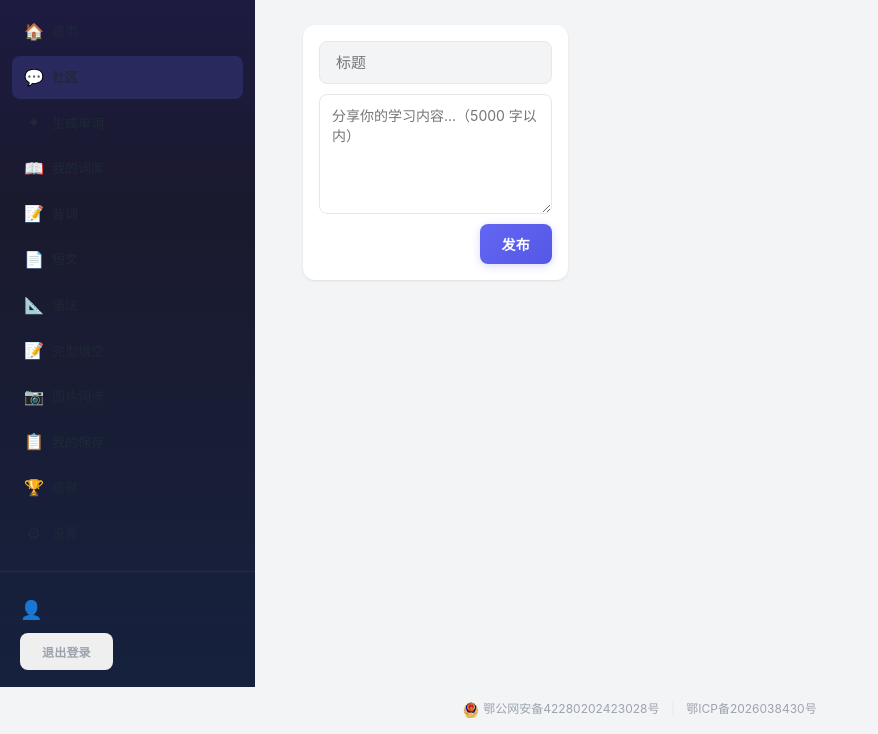
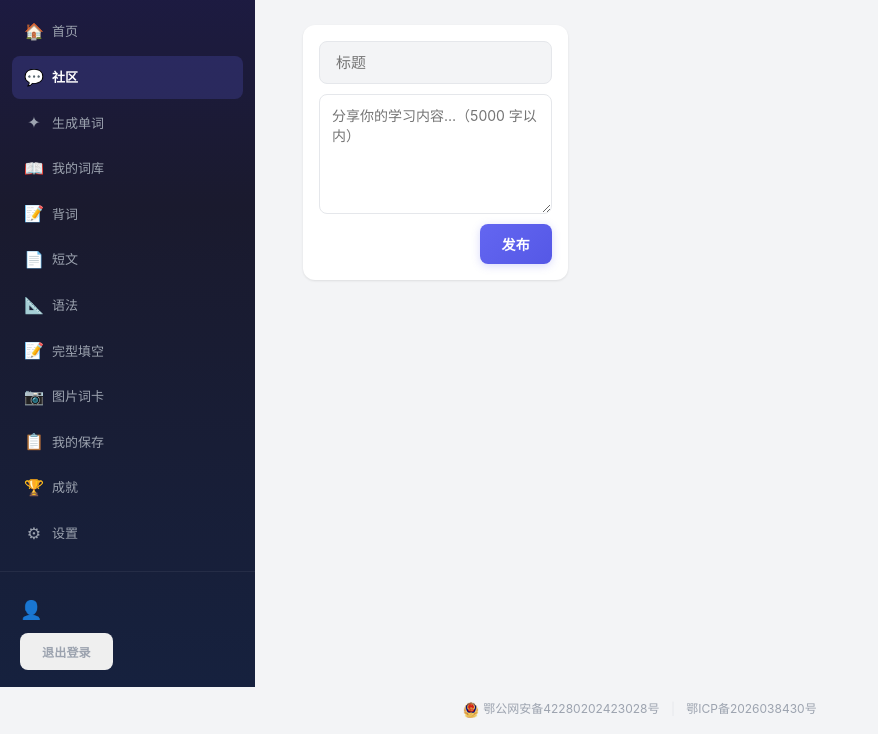
Before and after one commit to MORTAL-QAQ/riyucihui, a website: page frontend/community.html in a window 1280 px wide. Shown: the part 113-847 px from the top of the page, without its empty margins (0-878 px from the left). Drawn offline with Linux system fonts and the light colour scheme; no server answers; sample sign-in values are in the browser's storage.

Commit message:
修复独立子页侧边栏导航字体变黑: a.nav-btn 不再覆盖 color, 继承浅色适配深色侧边栏

```diff
--- a/frontend/css/desktop.css
+++ b/frontend/css/desktop.css
@@ -4223,9 +4223,8 @@ input::placeholder {
 .home-recommend-kana { font-size: 14px; color: var(--text-muted); }
 .home-recommend-cn { font-size: 13px; color: var(--text); }
 
-/* <a>  .nav-btn */
+/* 独立子页导航: a 链接复用 .nav-btn 样式, 不覆盖 color(继承浅色, 适配深色侧边栏) */
 .nav a.nav-btn {
   text-decoration: none;
-  color: var(--text);
-  cursor: pointer;
-}
+  cursor: pointer;
+}
```
